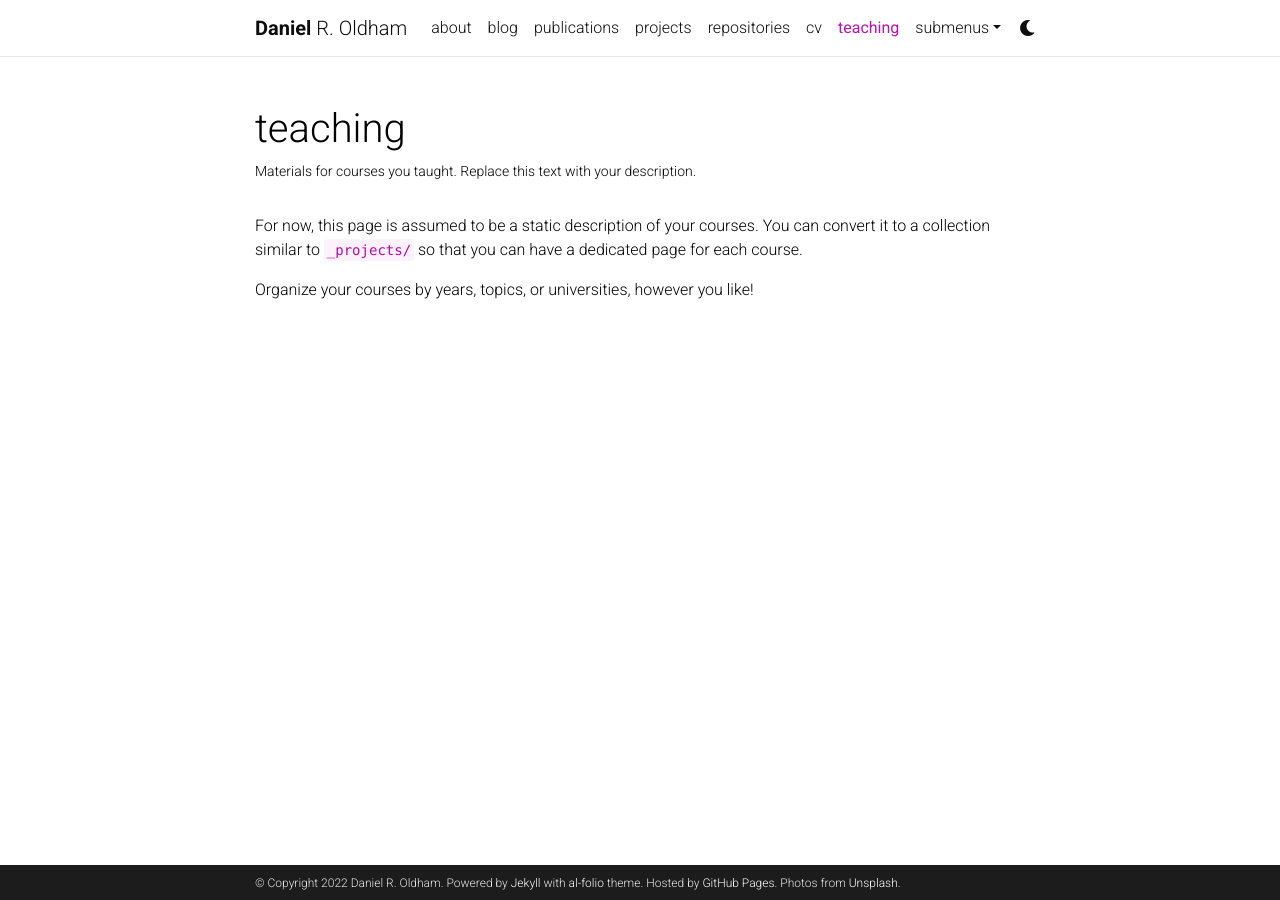
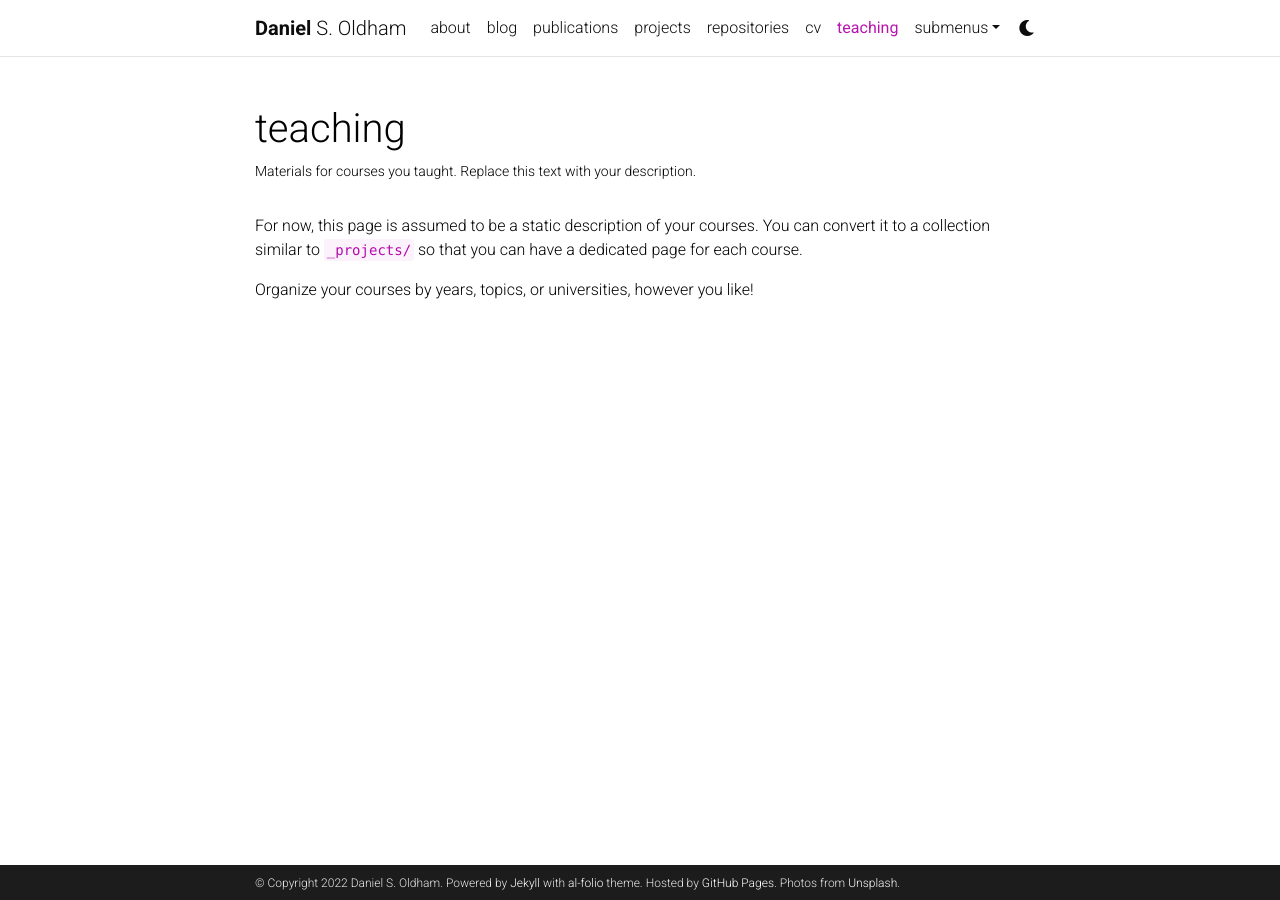
Before and after one commit to dango17/dango17.github.io, a Jekyll site: the page built from _pages/teaching.md, in a window 1280 px wide. Built offline with Jekyll 4.4.1, drawn with Linux system fonts in a browser that asks for light colours; comment, search, counter and statistics services are not loaded; a style sheet for code colours, icons or effects is not loaded; part of the change alters nothing that is shown.

```diff
--- a/_config.yml
+++ b/_config.yml
@@ -4,9 +4,9 @@
 
 title: blank # the website title (if blank, full name will be used instead)
 first_name: Daniel
-middle_name: R.
+middle_name: S.
 last_name: Oldham
-email: you@example.com
+email: danieloldham75@gmail.com
 description: > # the ">" symbol means to ignore newlines until "footer_text:"
   A simple, whitespace theme for academics. Based on [*folio](https://github.com/bogoli/-folio) design.
 footer_text: >
```
